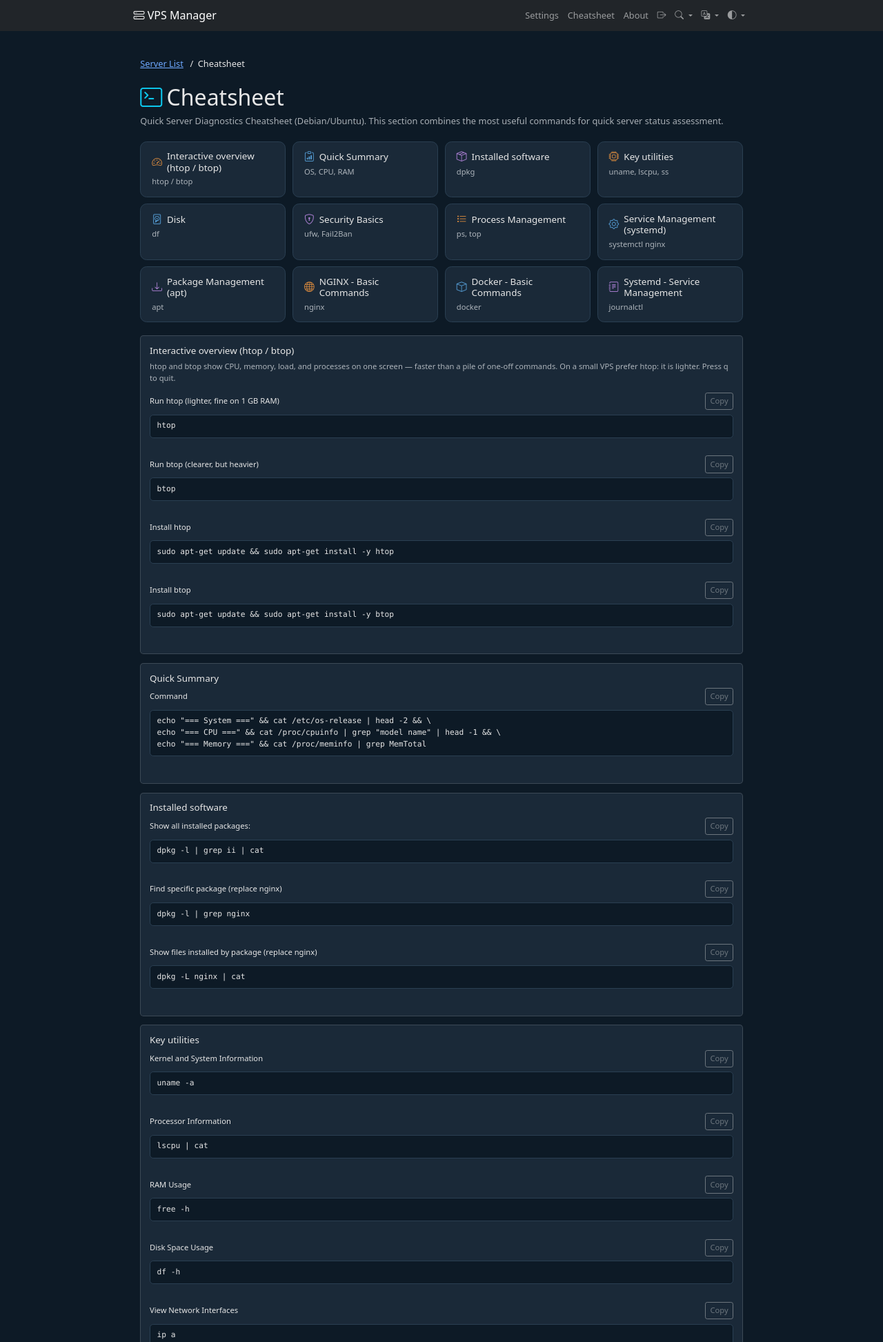
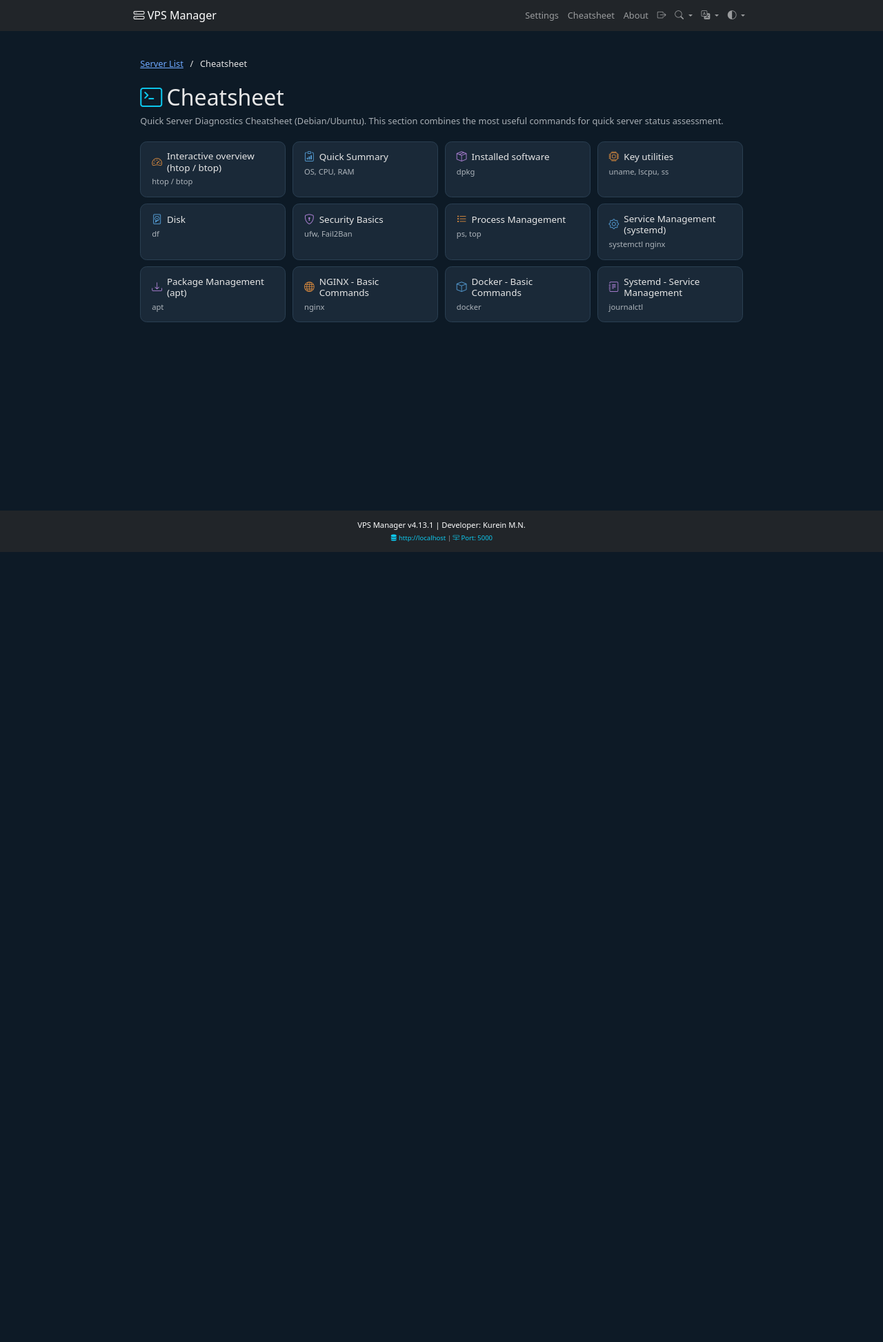
Before and after one commit to kureinmaxim/vpn-server-manager, a Flask app: page /cheatsheet in a window 1280 px wide. Shown: the top 1945 px of the page at 69% size. After the commit the page ends 800 px from the top, so only its background shows below. Run offline with Flask 3, Linux system fonts and the light colour scheme; the visitor is signed in with stand-in values (Sample User, id 1); some libraries are stand-ins or nearby versions.

Commit message:
Open Cheatsheet sections on card click and tighten detail pages; bump to 4.13.1
Co-authored-by: Cursor <cursoragent@cursor.com>

```diff
--- a/app/__init__.py
+++ b/app/__init__.py
@@ -227,7 +227,7 @@ def load_app_info(app):
         runtime_config = _load_json_if_exists(runtime_config_path) or {}
 
         app_info = (release_config or {}).get('app_info') or {
-            "version": app.config.get('APP_VERSION', '4.13.0'),
+            "version": app.config.get('APP_VERSION', '4.13.1'),
             "release_date": "22.10.2026",
             "last_updated": "2026-10-22",
             "developer": "Куреин М.Н."
@@ -244,7 +244,7 @@ def load_app_info(app):
     except Exception as e:
         app.logger.warning(f"Could not load app_info: {e}")
         app.config['app_info'] = {
-            "version": "4.13.0",
+            "version": "4.13.1",
             "release_date": "22.10.2026",
             "last_updated": "2026-10-22",
             "developer": "Куреин М.Н."
--- a/app/config.py
+++ b/app/config.py
@@ -54,7 +54,7 @@ if is_frozen:
             # Создаем минимальный .env
             with open(dotenv_path, 'w') as f:
                 f.write(f"SECRET_KEY={secret_key}\n")
-                f.write("APP_VERSION=4.13.0\n")
+                f.write("APP_VERSION=4.13.1\n")
                 f.write("BABEL_DEFAULT_LOCALE=en\n")
             print(f"✅ Created minimal .env at {dotenv_path}")
 
@@ -112,7 +112,7 @@ class Config:
     BABEL_SUPPORTED_LOCALES = ['ru', 'en', 'zh']
 
     # Настройки приложения
-    APP_VERSION = os.getenv('APP_VERSION', '4.13.0')
+    APP_VERSION = os.getenv('APP_VERSION', '4.13.1')
     APP_NAME = 'VPNServerManager-Clean'
     APP_DATA_DIR = get_app_data_dir()
 
--- a/app/routes/main.py
+++ b/app/routes/main.py
@@ -1,5 +1,5 @@
-from flask import Blueprint, render_template, request, redirect, url_for, flash, session, jsonify, send_from_directory, current_app
-from flask_babel import gettext as _
+from flask import Blueprint, abort, render_template, request, redirect, url_for, flash, session, jsonify, send_from_directory, current_app
+from flask_babel import gettext as _, lazy_gettext as _l
 from werkzeug.utils import secure_filename
 import logging
 import os
@@ -1207,13 +1207,41 @@ def about():
     """Страница о приложении"""
     return render_template('about.html')
 
+CHEAT_SECTIONS = [
+    dict(id='htop-btop', icon='speedometer2', accent=1, title=_l('Интерактивный обзор (htop / btop)'), hint='htop / btop'),
+    dict(id='quick-summary', icon='clipboard-data', accent=2, title=_l('Быстрая сводка'), hint='OS, CPU, RAM'),
+    dict(id='installed-software', icon='box-seam', accent=5, title=_l('Установленное ПО'), hint='dpkg'),
+    dict(id='key-utilities', icon='cpu', accent=4, title=_l('Ключевые утилиты'), hint='uname, lscpu, ss'),
+    dict(id='disk-usage', icon='device-hdd', accent=7, title=_l('Диск'), hint='df'),
+    dict(id='security', icon='shield-lock', accent=8, title=_l('Основы безопасности'), hint='ufw, Fail2Ban'),
+    dict(id='process-management', icon='list-task', accent=1, title=_l('Управление процессами'), hint='ps, top'),
+    dict(id='systemd-services', icon='gear', accent=2, title=_l('Управление службами (systemd)'), hint='systemctl nginx'),
+    dict(id='package-management', icon='download', accent=5, title=_l('Управление пакетами (apt)'), hint='apt'),
+    dict(id='nginx-commands', icon='globe', accent=4, title=_l('NGINX - Основные команды'), hint='nginx'),
+    dict(id='docker-commands', icon='box', accent=7, title=_l('Docker - Основные команды'), hint='docker'),
+    dict(id='systemd-management', icon='journal-text', accent=8, title=_l('Systemd - Управление службами'), hint='journalctl'),
+]
+
+
 @main_bp.route('/cheatsheet')
 @require_auth
 @require_pin
 @log_request
 def cheatsheet():
-    """Страница шпаргалки"""
-    return render_template('cheatsheet.html')
+    """Каталог шпаргалки: только карточки разделов."""
+    return render_template('cheatsheet.html', sections=CHEAT_SECTIONS, selected=None)
+
+
+@main_bp.route('/cheatsheet/<section_id>')
+@require_auth
+@require_pin
+@log_request
+def cheatsheet_section(section_id):
+    """Команды одного раздела шпаргалки."""
+    selected = next((section for section in CHEAT_SECTIONS if section['id'] == section_id), None)
+    if selected is None:
+        abort(404)
+    return render_template('cheatsheet.html', sections=CHEAT_SECTIONS, selected=selected)
 
 @main_bp.route('/manage_hints')
 @require_auth
--- a/build_macos.py
+++ b/build_macos.py
@@ -729,10 +729,10 @@ def get_version_from_config():
                         return version
 
         print("⚠️ Файлы конфигурации версии не найдены, используем версию по умолчанию")
-        return '4.13.0'
+        return '4.13.1'
     except Exception as e:
         print(f"⚠️ Ошибка чтения конфигурации версии: {e}, используем версию по умолчанию")
-        return '4.13.0'
+        return '4.13.1'
 
 def main():
     """Основная функция сборки"""
--- a/docker-compose.yml
+++ b/docker-compose.yml
@@ -1,6 +1,6 @@
 version: '3.8'
 
-# VPN Server Manager v4.13.0
+# VPN Server Manager v4.13.1
 # Docker Compose конфигурация для запуска приложения
 
 services:
@@ -13,7 +13,7 @@ services:
       - FLASK_ENV=production
       - SECRET_KEY=your-production-secret-key-here
       # Раскомментируйте для кастомизации:
-      # - APP_VERSION=4.13.0
+      # - APP_VERSION=4.13.1
       # - BABEL_DEFAULT_LOCALE=en
       # - LOG_LEVEL=INFO
       # - DEFAULT_PIN=1234
@@ -46,7 +46,7 @@ services:
       - FLASK_ENV=development
       - FLASK_DEBUG=1
       - SECRET_KEY=dev-secret-key
-      - APP_VERSION=4.13.0
+      - APP_VERSION=4.13.1
     volumes:
       # Hot reload - монтирование исходного кода
       - .:/app
--- a/setup.py
+++ b/setup.py
@@ -16,10 +16,10 @@ def get_version():
             if config_path.exists():
                 with open(config_path, "r", encoding="utf-8") as fh:
                     config = json.load(fh)
-                    return config.get('app_info', {}).get('version', '4.13.0')
+                    return config.get('app_info', {}).get('version', '4.13.1')
     except Exception:
-        return '4.13.0'
-    return '4.13.0'
+        return '4.13.1'
+    return '4.13.1'
 
 # Читаем README файл
 def read_readme():
--- a/templates/cheatsheet.html
+++ b/templates/cheatsheet.html
@@ -1,9 +1,9 @@
 {% extends "layout.html" %}
-{% block title %}{{ _('Шпаргалка по командам') }}{% endblock %}
+{% block title %}{{ selected.title if selected else _('Шпаргалка по командам') }}{% endblock %}
 {% set ns = namespace(i=0) %}
 {% macro cmd(label, command) -%}
 {% set ns.i = ns.i + 1 %}
-<div class="mb-3">
+<div class="cheat-cmd">
     <div class="d-flex justify-content-between align-items-center mb-2 gap-2">
         <span class="small">{{ label }}</span>
         <button class="btn btn-sm btn-outline-secondary flex-shrink-0" type="button" data-copy="cheat-{{ ns.i }}">{{ _('Копировать') }}</button>
@@ -13,56 +13,57 @@
 {%- endmacro %}
 {% block content %}
 <link rel="stylesheet" href="{{ url_for('static', filename='css/net_tools.css') }}?v={{ app_info.get('version', '') }}">
-<div class="container net-tools my-4">
+<div class="container net-tools my-4{% if selected %} net-detail{% endif %}">
     <nav aria-label="{{ _('Навигация') }}" class="mb-4">
         <a href="{{ url_for('main.index') }}">{{ _('Список серверов') }}</a>
-        <span aria-hidden="true" class="mx-2">/</span><span>{{ _('Шпаргалка') }}</span>
+        <span aria-hidden="true" class="mx-2">/</span>
+        {% if selected %}<a href="{{ url_for('main.cheatsheet') }}">{{ _('Шпаргалка') }}</a>
+        <span aria-hidden="true" class="mx-2">/</span><span>{{ selected.title }}</span>
+        {% else %}<span>{{ _('Шпаргалка') }}</span>{% endif %}
     </nav>
+    {% if not selected %}
     <header class="mb-4">
         <h1><i class="bi bi-terminal me-2" aria-hidden="true"></i>{{ _('Шпаргалка') }}</h1>
         <p class="text-body-secondary mb-0">{{ _('Краткая шпаргалка по диагностике сервера (Debian/Ubuntu)') }}. {{ _('Этот раздел объединяет наиболее полезные команды для быстрой оценки состояния сервера.') }}</p>
     </header>
-    <div class="net-grid mb-4">
-        <a class="net-card net-accent-1" href="#htop-btop"><h2><i class="bi bi-speedometer2 net-icon" aria-hidden="true"></i>{{ _('Интерактивный обзор (htop / btop)') }}</h2><p>htop / btop</p></a>
-        <a class="net-card net-accent-2" href="#quick-summary"><h2><i class="bi bi-clipboard-data net-icon" aria-hidden="true"></i>{{ _('Быстрая сводка') }}</h2><p>OS, CPU, RAM</p></a>
-        <a class="net-card net-accent-5" href="#installed-software"><h2><i class="bi bi-box-seam net-icon" aria-hidden="true"></i>{{ _('Установленное ПО') }}</h2><p>dpkg</p></a>
-        <a class="net-card net-accent-4" href="#key-utilities"><h2><i class="bi bi-cpu net-icon" aria-hidden="true"></i>{{ _('Ключевые утилиты') }}</h2><p>uname, lscpu, ss</p></a>
-        <a class="net-card net-accent-7" href="#disk-usage"><h2><i class="bi bi-device-hdd net-icon" aria-hidden="true"></i>{{ _('Диск') }}</h2><p>df</p></a>
-        <a class="net-card net-accent-8" href="#security"><h2><i class="bi bi-shield-lock net-icon" aria-hidden="true"></i>{{ _('Основы безопасности') }}</h2><p>ufw, Fail2Ban</p></a>
-        <a class="net-card net-accent-1" href="#process-management"><h2><i class="bi bi-list-task net-icon" aria-hidden="true"></i>{{ _('Управление процессами') }}</h2><p>ps, top</p></a>
-        <a class="net-card net-accent-2" href="#systemd-services"><h2><i class="bi bi-gear net-icon" aria-hidden="true"></i>{{ _('Управление службами (systemd)') }}</h2><p>systemctl nginx</p></a>
-        <a class="net-card net-accent-5" href="#package-management"><h2><i class="bi bi-download net-icon" aria-hidden="true"></i>{{ _('Управление пакетами (apt)') }}</h2><p>apt</p></a>
-        <a class="net-card net-accent-4" href="#nginx-commands"><h2><i class="bi bi-globe net-icon" aria-hidden="true"></i>{{ _('NGINX - Основные команды') }}</h2><p>nginx</p></a>
-        <a class="net-card net-accent-7" href="#docker-commands"><h2><i class="bi bi-box net-icon" aria-hidden="true"></i>{{ _('Docker - Основные команды') }}</h2><p>docker</p></a>
-        <a class="net-card net-accent-8" href="#systemd-management"><h2><i class="bi bi-journal-text net-icon" aria-hidden="true"></i>{{ _('Systemd - Управление службами') }}</h2><p>journalctl</p></a>
+    <div class="net-grid">
+        {% for section in sections %}
+        <a class="net-card net-accent-{{ section.accent }}" href="{{ url_for('main.cheatsheet_section', section_id=section.id) }}">
+            <h2><i class="bi bi-{{ section.icon }} net-icon" aria-hidden="true"></i>{{ section.title }}</h2>
+            <p>{{ section.hint }}</p>
+        </a>
+        {% endfor %}
     </div>
-
-    <section class="card p-3 cheat-section" id="htop-btop">
-        <h2>{{ _('Интерактивный обзор (htop / btop)') }}</h2>
+    {% else %}
+    <header class="mb-4">
+        <h1><i class="bi bi-{{ selected.icon }} me-2" aria-hidden="true"></i>{{ selected.title }}</h1>
+        <p class="text-body-secondary mb-0">{{ selected.hint }}</p>
+    </header>
+    <div class="row g-3">
+        <div class="col-lg-8">
+            {% if selected.id == 'htop-btop' %}
+            <section class="card p-3 cheat-section">
                 <p class="small text-body-secondary">{{ _('htop и btop показывают CPU, память, нагрузку и процессы на одном экране — быстрее, чем набор отдельных команд. На слабом VPS лучше htop: он легче. Выход — клавиша q.') }}</p>
                 {{ cmd(_('Запустить htop') + ' (' + _('легче, хватает на 1 ГБ RAM') + ')', 'htop') }}
                 {{ cmd(_('Запустить btop') + ' (' + _('нагляднее, но тяжелее') + ')', 'btop') }}
                 {{ cmd(_('Установить htop'), 'sudo apt-get update && sudo apt-get install -y htop') }}
                 {{ cmd(_('Установить btop'), 'sudo apt-get update && sudo apt-get install -y btop') }}
             </section>
-
-    <section class="card p-3 cheat-section" id="quick-summary">
-        <h2>{{ _('Быстрая сводка') }}</h2>
+            {% elif selected.id == 'quick-summary' %}
+            <section class="card p-3 cheat-section">
                 {% set os_cmd %}echo "=== System ===" && cat /etc/os-release | head -2 && \
 echo "=== CPU ===" && cat /proc/cpuinfo | grep "model name" | head -1 && \
 echo "=== Memory ===" && cat /proc/meminfo | grep MemTotal{% endset %}
                 {{ cmd(_('Команда'), os_cmd|trim) }}
             </section>
-
-    <section class="card p-3 cheat-section" id="installed-software">
-        <h2>{{ _('Установленное ПО') }}</h2>
+            {% elif selected.id == 'installed-software' %}
+            <section class="card p-3 cheat-section">
                 {{ cmd(_('Показать все установленные пакеты:'), 'dpkg -l | grep ii | cat') }}
                 {{ cmd(_('Найти конкретный пакет') + ' (' + _('замените') + ' nginx)', 'dpkg -l | grep nginx') }}
                 {{ cmd(_('Показать файлы, установленные пакетом') + ' (' + _('замените') + ' nginx)', 'dpkg -L nginx | cat') }}
             </section>
-
-    <section class="card p-3 cheat-section" id="key-utilities">
-        <h2>{{ _('Ключевые утилиты') }}</h2>
+            {% elif selected.id == 'key-utilities' %}
+            <section class="card p-3 cheat-section">
                 {{ cmd(_('Информация о ядре и системе'), 'uname -a') }}
                 {{ cmd(_('Информация о процессоре'), 'lscpu | cat') }}
                 {{ cmd(_('Использование оперативной памяти'), 'free -h') }}
@@ -72,15 +73,13 @@ echo "=== Memory ===" && cat /proc/meminfo | grep MemTotal{% endset %}
                 {{ cmd(_('Кто сейчас в системе'), 'w') }}
                 {{ cmd(_('Системный журнал в реальном времени'), 'tail -f /var/log/syslog') }}
             </section>
-
-    <section class="card p-3 cheat-section" id="disk-usage">
-        <h2>{{ _('Подробнее о `df` (использование дискового пространства)') }}</h2>
+            {% elif selected.id == 'disk-usage' %}
+            <section class="card p-3 cheat-section">
                 {{ cmd(_('Показать тип файловой системы') + ' (' + _('например') + ', ext4, xfs)', 'df -hT') }}
                 {{ cmd(_('Показать итоговую строку с суммой по всем разделам'), 'df -h --total') }}
             </section>
-
-    <section class="card p-3 cheat-section" id="security">
-        <h2>{{ _('Основы безопасности') }}</h2>
+            {% elif selected.id == 'security' %}
+            <section class="card p-3 cheat-section">
                 <p class="small mb-2">{{ _('Управление файрволом (ufw)') }}</p>
                 {{ cmd(_('Проверить статус и правила:'), 'sudo ufw status verbose') }}
                 {{ cmd(_('Разрешить стандартный порт SSH (22):'), 'sudo ufw allow ssh') }}
@@ -95,32 +94,28 @@ echo "=== Memory ===" && cat /proc/meminfo | grep MemTotal{% endset %}
                 {{ cmd(_('Показать последних вошедших пользователей:'), 'last | cat') }}
                 {{ cmd(_('Показать неудачные попытки входа (требует root):'), 'sudo lastb | cat') }}
             </section>
-
-    <section class="card p-3 cheat-section" id="process-management">
-        <h2>{{ _('Управление процессами') }}</h2>
+            {% elif selected.id == 'process-management' %}
+            <section class="card p-3 cheat-section">
                 {{ cmd(_('Показать все запущенные процессы'), 'ps aux | cat') }}
                 {{ cmd(_('Интерактивный монитор процессов') + ' (' + _('htop более удобен, если установлен') + ')', 'top') }}
                 {{ cmd(_('Найти процесс по имени') + ' (' + _('замените') + ' nginx)', 'ps aux | grep nginx') }}
             </section>
-
-    <section class="card p-3 cheat-section" id="systemd-services">
-        <h2>{{ _('Управление службами (systemd)') }}</h2>
+            {% elif selected.id == 'systemd-services' %}
+            <section class="card p-3 cheat-section">
                 {{ cmd(_('Проверить статус службы') + ' (' + _('замените') + ' nginx)', 'sudo systemctl status nginx') }}
                 {{ cmd(_('Перезапустить службу:'), 'sudo systemctl restart nginx') }}
                 {{ cmd(_('Включить автозапуск службы:'), 'sudo systemctl enable nginx') }}
                 {{ cmd(_('Выключить автозапуск службы:'), 'sudo systemctl disable nginx') }}
             </section>
-
-    <section class="card p-3 cheat-section" id="package-management">
-        <h2>{{ _('Управление пакетами (apt)') }}</h2>
+            {% elif selected.id == 'package-management' %}
+            <section class="card p-3 cheat-section">
                 {{ cmd(_('Обновить список пакетов:'), 'sudo apt update') }}
                 {{ cmd(_('Обновить установленные пакеты:'), 'sudo apt upgrade') }}
                 {{ cmd(_('Установить пакет') + ' (' + _('замените') + ' htop)', 'sudo apt install htop') }}
                 {{ cmd(_('Удалить пакет:'), 'sudo apt remove htop') }}
             </section>
-
-    <section class="card p-3 cheat-section" id="nginx-commands">
-        <h2>{{ _('NGINX - Основные команды') }}</h2>
+            {% elif selected.id == 'nginx-commands' %}
+            <section class="card p-3 cheat-section">
                 {{ cmd(_('Проверить статус NGINX:'), 'sudo systemctl status nginx') }}
                 {{ cmd(_('Запустить NGINX:'), 'sudo systemctl start nginx') }}
                 {{ cmd(_('Остановить NGINX:'), 'sudo systemctl stop nginx') }}
@@ -131,9 +126,8 @@ echo "=== Memory ===" && cat /proc/meminfo | grep MemTotal{% endset %}
                 {{ cmd(_('Просмотр логов ошибок NGINX:'), 'sudo tail -f /var/log/nginx/error.log') }}
                 {{ cmd(_('Проверить активные соединения NGINX:'), 'sudo netstat -tulpn | grep nginx') }}
             </section>
-
-    <section class="card p-3 cheat-section" id="docker-commands">
-        <h2>{{ _('Docker - Основные команды') }}</h2>
+            {% elif selected.id == 'docker-commands' %}
+            <section class="card p-3 cheat-section">
                 {{ cmd(_('Проверить статус Docker:'), 'sudo systemctl status docker') }}
                 {{ cmd(_('Список запущенных контейнеров:'), 'docker ps') }}
                 {{ cmd(_('Список всех контейнеров (включая остановленные):'), 'docker ps -a') }}
@@ -144,9 +138,8 @@ echo "=== Memory ===" && cat /proc/meminfo | grep MemTotal{% endset %}
                 {{ cmd(_('Просмотр логов контейнера:'), 'docker logs my-container') }}
                 {{ cmd(_('Выполнить команду в контейнере:'), 'docker exec -it my-container bash') }}
             </section>
-
-    <section class="card p-3 cheat-section" id="systemd-management">
-        <h2>{{ _('Systemd - Управление службами') }}</h2>
+            {% elif selected.id == 'systemd-management' %}
+            <section class="card p-3 cheat-section">
                 {{ cmd(_('Проверить статус службы:'), 'sudo systemctl status service-name') }}
                 {{ cmd(_('Запустить службу:'), 'sudo systemctl start service-name') }}
                 {{ cmd(_('Остановить службу:'), 'sudo systemctl stop service-name') }}
@@ -157,7 +150,20 @@ echo "=== Memory ===" && cat /proc/meminfo | grep MemTotal{% endset %}
                 {{ cmd(_('Просмотр логов службы:'), 'sudo journalctl -u service-name -f') }}
                 {{ cmd(_('Список всех служб:'), 'sudo systemctl list-units --type=service') }}
             </section>
-
+            {% endif %}
+        </div>
+        <aside class="col-lg-4">
+            <nav class="card p-3" aria-label="{{ _('Другие инструменты') }}">
+                <h2>{{ _('Другие инструменты') }}</h2>
+                <div class="net-other">
+                    {% for section in sections if section.id != selected.id %}
+                    <a href="{{ url_for('main.cheatsheet_section', section_id=section.id) }}"><i class="bi bi-{{ section.icon }} me-1" aria-hidden="true"></i>{{ section.title }}</a>
+                    {% endfor %}
+                </div>
+            </nav>
+        </aside>
+    </div>
+    {% endif %}
     <div id="net-copy-status" class="small mt-3" role="status" data-copied="{{ _('Скопировано') }}" data-failed="{{ _('Не удалось скопировать. Выделите текст и скопируйте вручную.') }}"></div>
 </div>
 {% endblock %}
```
Also changed, not shown: static/css/net_tools.css (+27 -0 lines), templates/net_tools.html (+6 -4 lines), tests/test_routes/test_main.py (+36 -7 lines), tests/test_routes/test_net_tools.py (+13 -0 lines), .github/ISSUE_TEMPLATE/bug.yml, CHANGELOG.md, README.md, 3 other files. Lines whose indentation alone changed are shown as unchanged.
